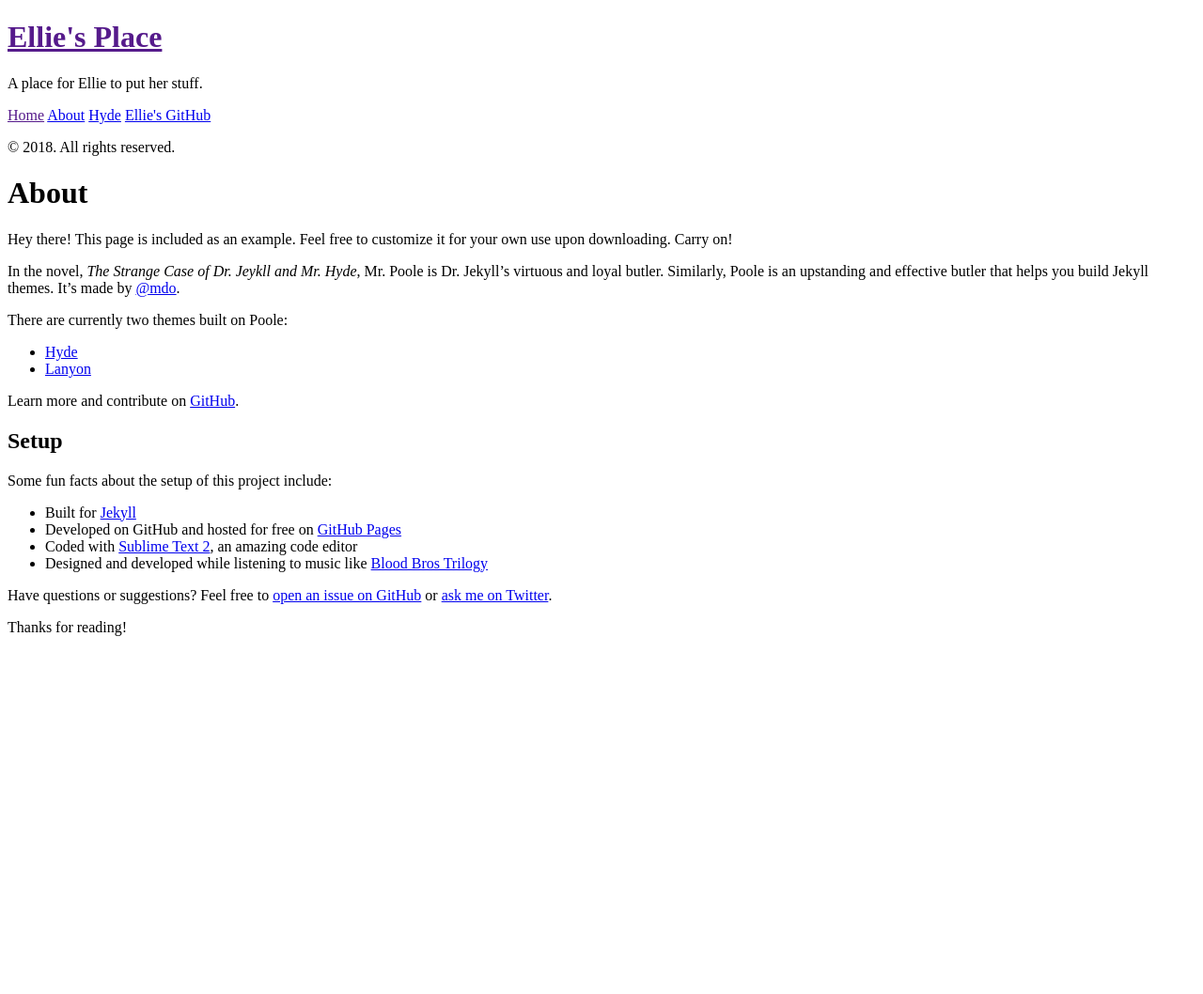
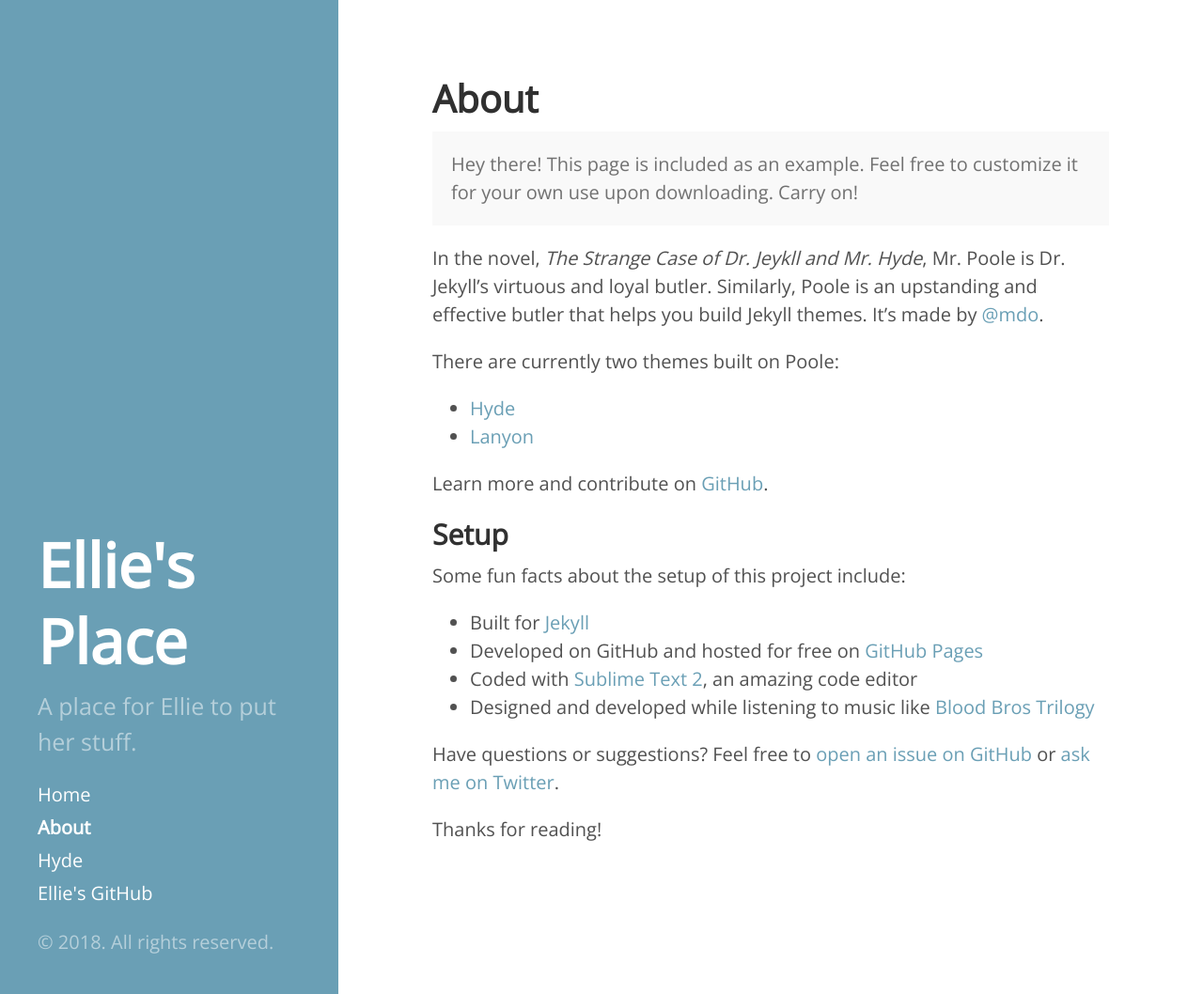
Before and after one commit to eltariel/eltariel.github.io, a Jekyll site: the page built from about.md, in a window 1280 px wide and 1058 px high. Shown: the whole window at 94% size. Built offline with Jekyll 4.4.1, drawn with Linux system fonts in a browser that asks for light colours; Markdown is read by kramdown in place of the engine named in the settings.

Commit message:
Using absolute paths in main

```diff
--- a/_includes/head.html
+++ b/_includes/head.html
@@ -15,9 +15,9 @@
   </title>
 
   <!-- CSS -->
-  <link rel="stylesheet" href="{{ site.baseurl }}public/css/poole.css">
-  <link rel="stylesheet" href="{{ site.baseurl }}public/css/syntax.css">
-  <link rel="stylesheet" href="{{ site.baseurl }}public/css/hyde.css">
+  <link rel="stylesheet" href="/public/css/poole.css">
+  <link rel="stylesheet" href="/public/css/syntax.css">
+  <link rel="stylesheet" href="/public/css/hyde.css">
   <link href='https://fonts.googleapis.com/css?family=Open+Sans' rel='stylesheet' type='text/css'>
 
   <!-- Icons -->
```
